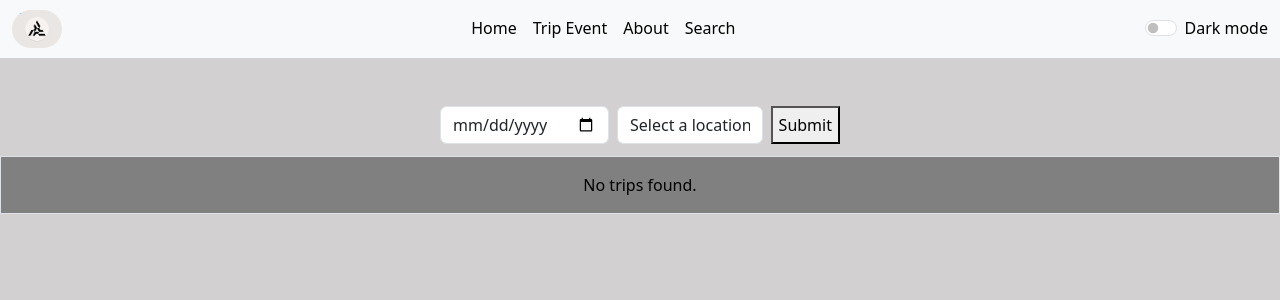
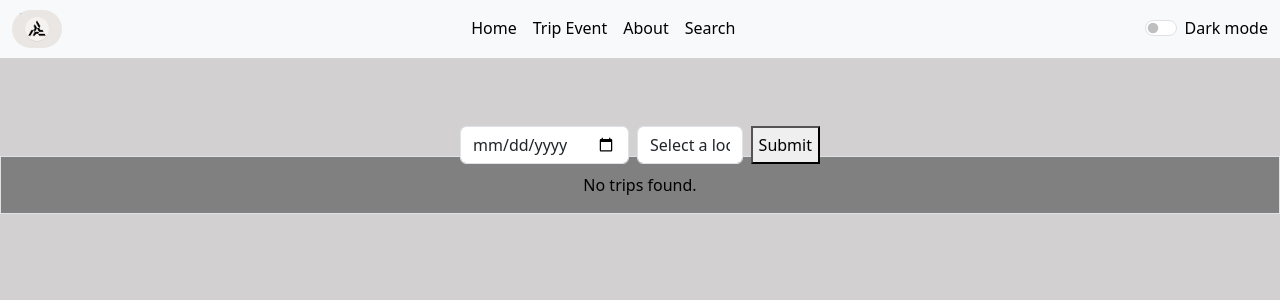
Before and after one commit to balvig2974/smart-tripper., a React (Vite) app in the folder my-app/: page /search in a window 1280 px wide. Shown: the top 300 px of the page. Built offline with nearby package versions, Linux system fonts and the light colour scheme.

Commit message:
Update search.jsx

```diff
--- a/my-app/public/search.jsx
+++ b/my-app/public/search.jsx
@@ -50,7 +50,8 @@ export const Search = (props) => {
                 <div style={{
                     backgroundColor: props.bodymode,
                     width: '400px',
-                    height: '50px'
+                    height: '50px',
+                    padding:'20px'
                 }}>
                     <form className="d-flex" onSubmit={disp}>
                         <input
```
